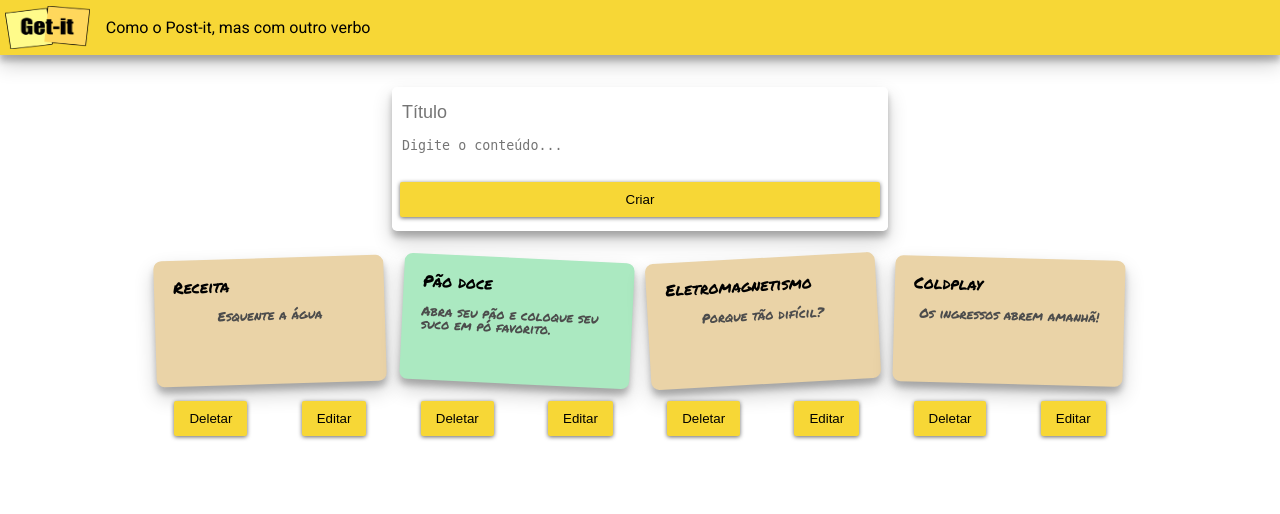
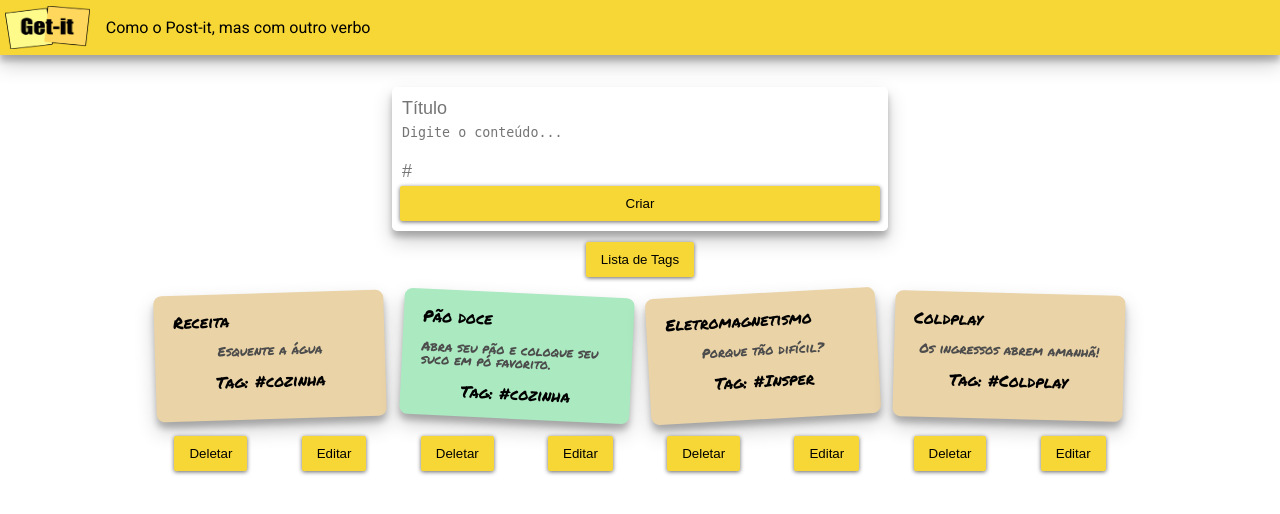
Before and after one commit to LidiaDomingos/projeto-1b-LidiaDomingos, a Django app: page / in a window 1280 px wide. Shown: the top 514 px of the page. Run offline with Django 4.2, Linux system fonts and the light colour scheme; data comes from the database, SQL or seed files in the repository; both versions use the stored data as it was after the commit; some libraries are stand-ins or nearby versions.

Commit message:
finalizado eu acho

```diff
--- a/getit/settings.py
+++ b/getit/settings.py
@@ -1,11 +1,8 @@
 """
 Django settings for getit project.
-
 Generated by 'django-admin startproject' using Django 4.0.3.
-
 For more information on this file, see
 https://docs.djangoproject.com/en/4.0/topics/settings/
-
 For the full list of settings and their values, see
 https://docs.djangoproject.com/en/4.0/ref/settings/
 """
--- a/notes/admin.py
+++ b/notes/admin.py
@@ -1,5 +1,6 @@
 from django.contrib import admin
-from .models import Note
+from .models import *
 
 
 admin.site.register(Note)
+admin.site.register(Tag)
--- a/notes/models.py
+++ b/notes/models.py
@@ -1,9 +1,14 @@
 from django.db import models
 
+
+
+class Tag(models.Model):
+    tag = models.CharField(max_length=200)
 
 class Note(models.Model):
     title = models.CharField(max_length=200)
     content = models.TextField('')
+    tag = models.ForeignKey(Tag, null=True, on_delete=models.SET_NULL)
 
     def __str__(self):
         return f"{self.id}. {self.title}"
--- a/notes/templates/notes/index.html
+++ b/notes/templates/notes/index.html
@@ -9,6 +9,7 @@
   </div>
 
 <main class="container">
+
 
   <form method="post" class = "form-card">
     {% csrf_token %}
@@ -23,11 +24,25 @@
     name="detalhes"
     placeholder="Digite o conteúdo..."
   ></textarea>
+  <input
+    class="form-card-title"
+    type="text"
+    name="tag"
+    placeholder="#"
+  />
+
   <button class="btn" type="submit">
     Criar
   </button>
   </form>
-
+  <form method="get" action = "listaTags">
+    {% csrf_token %}
+    <button class="btn" type = "submit">
+      <a href="listaTags">
+        Lista de Tags
+      </a>
+    </button>
+  </form>
   <div class="card-container">
       {% for note in notes %}
       <div>
@@ -39,6 +54,13 @@
           <p>
             {{note.content}}
           </p>
+        </div>
+        <div>
+          <div class="card-content">
+            <h3 class = "card-title">
+              Tag: {{ note.tag.tag }}
+            </h3>
+          </div>
         </div>
       </div>
 
@@ -65,6 +87,7 @@
   {% endfor %}
 </div>
 
+
 </main>
 
 {% endblock %}
--- a/notes/urls.py
+++ b/notes/urls.py
@@ -6,4 +6,6 @@ urlpatterns = [
     path('', views.index, name='index'),
     path('delete', views.delete, name='delete'),
     path('editar/<int:id>/', views.editar, name='editar'),
+    path('listaTags', views.indexTag, name='listaTags'),
+    path('tag/<int:idTag>/', views.notasTag, name='notasTag'),
 ]
--- a/notes/views.py
+++ b/notes/views.py
@@ -1,5 +1,5 @@
 from django.shortcuts import render, redirect
-from .models import Note
+from .models import *
 
 
 def index(request):
@@ -7,7 +7,17 @@ def index(request):
         print(request)
         title = request.POST.get('titulo')
         content = request.POST.get('detalhes')
-        add_nota(title, content)
+        tag = request.POST.get('tag')
+
+        if Tag.objects.filter(tag=tag).exists() == False:
+            tagNova = Tag(tag=tag)
+            tagNova.save(tagNova)
+
+        tag = Tag.objects.get(tag=tag)
+
+        if title != "" and content != "" and tag != "":
+            add_nota(title, content, tag)
+
         return redirect('index')
 
     else:
@@ -27,21 +37,42 @@ def editar(request, id):
     if request.method == 'POST':
         title = request.POST.get('titulo')
         content = request.POST.get('detalhes')
-        editar_nota(id, title, content)
+        tag = request.POST.get('tag')
+
+        if Tag.objects.filter(tag=tag).exists() == False:
+            tagNova = Tag(tag=tag)
+            tagNova.save(tagNova)
+
+        tag = Tag.objects.get(tag=tag)
+
+        if title != "" and content != "" and tag != "":
+            editar_nota(id, title, content, tag)
         return redirect('index')
     else:
         nota = Note.objects.get(id=id)
         return render(request, 'notes/editar.html', {'nota': nota})
 
-def add_nota(title, content):
-    note = Note(title=title, content=content)
-    note.save(note)
+def add_nota(title, content, tag):
+    note = Note(title=title, content=content, tag=tag)
+    note.save()
 
 def deletar_nota(id):
     Note.objects.get(id=id).delete()
 
-def editar_nota(id, title, content):
+def editar_nota(id, title, content, tag):
     note = Note.objects.get(id=id)
     note.title = title
     note.content = content
+    note.tag = tag
     note.save()
+
+def indexTag(request):
+    all_tags = Tag.objects.all()
+    for i in all_tags:
+        if Note.objects.filter(tag=i.id).exists() == False:
+            Tag.objects.get(id=i.id).delete()
+    return render(request, 'notes/listaTags.html', {'tags': all_tags})
+
+def notasTag(request, idTag):
+    all_notes = Note.objects.filter(tag=idTag)
+    return render(request, 'notes/tag.html', {'notes': all_notes})
```
Also changed, not shown: notes/static/notes/css/getit.css (+28 -0 lines), notes/templates/notes/editar.html (+8 -1 lines), notes/templates/notes/listaTags.html (added, +29 -0 lines), notes/templates/notes/tag.html (added, +32 -0 lines), db.sqlite3, notes/migrations/0003_tag_note_tag.py (added).
